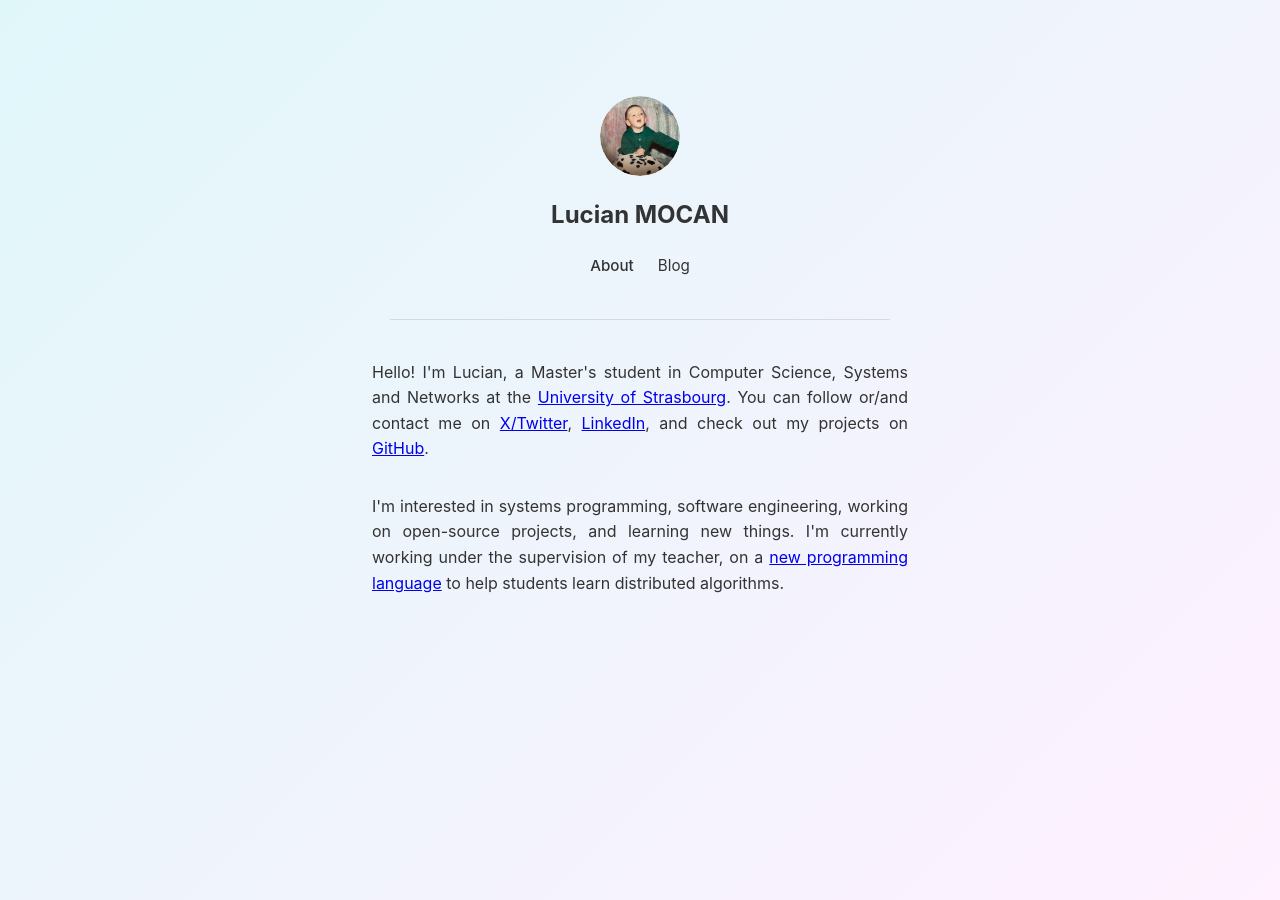
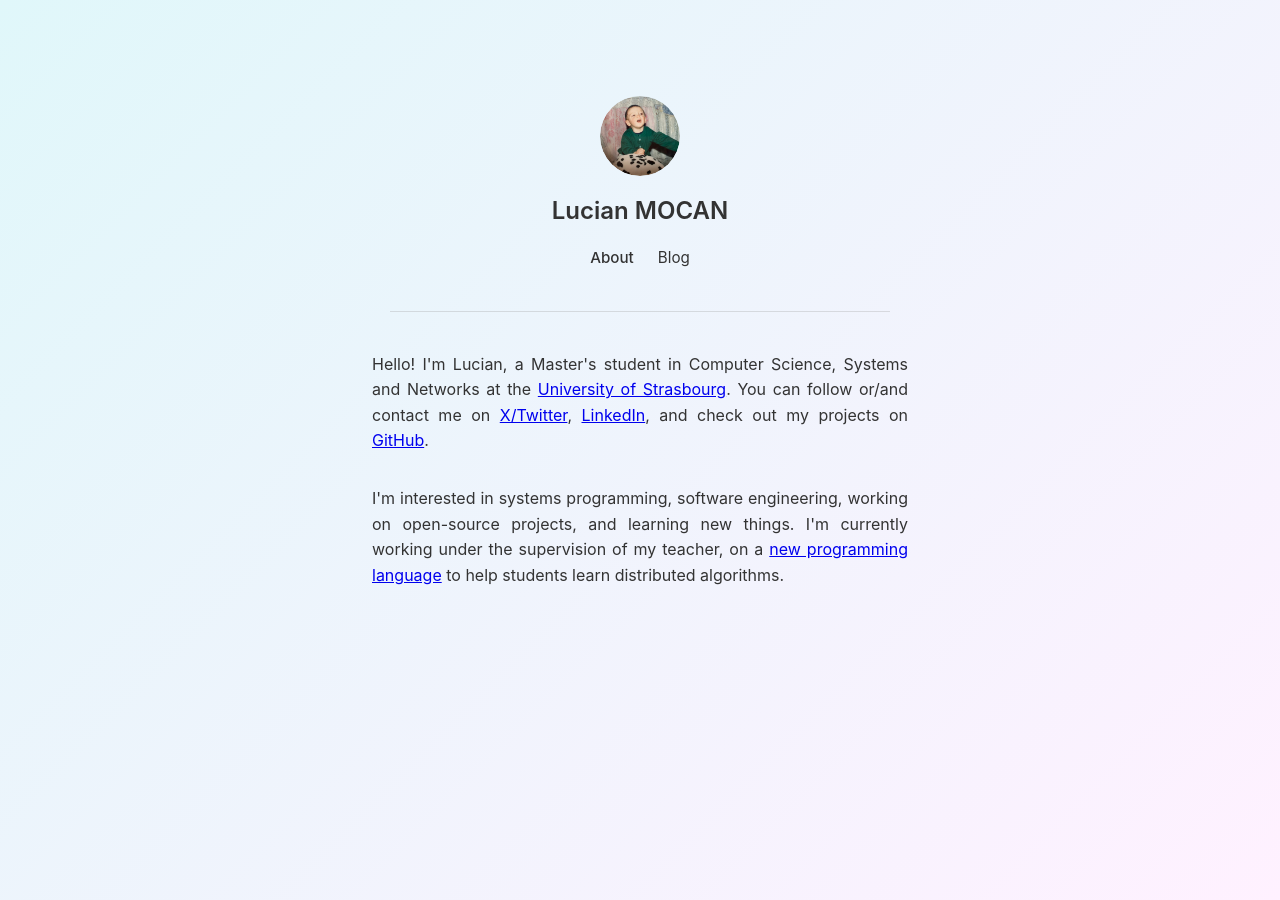
Before and after one commit to lucianmocan/lucianmocan.github.io, a Jekyll site: the page built from index.html, in a window 1280 px wide. Built offline with Jekyll 4.4.1, drawn with Linux system fonts in a browser that asks for light colours.

Commit message:
add custom excerpt, improve sizes

```diff
--- a/assets/css/_sass/_layout.scss
+++ b/assets/css/_sass/_layout.scss
@@ -83,8 +83,7 @@ header {
     max-width: 600px;
 }
 
-h1 {
-    font-size: 2rem;
+h2 {
     margin: 1rem 0;
     font-weight: 600;
 }
--- a/assets/css/style.css
+++ b/assets/css/style.css
@@ -75,8 +75,7 @@ header {
   max-width: 600px;
 }
 
-h1 {
-  font-size: 2rem;
+h2 {
   margin: 1rem 0;
   font-weight: 600;
 }
--- a/blog/index.html
+++ b/blog/index.html
@@ -12,7 +12,7 @@ layout: default
                     </div>
                 {% endif %}
                 <div class="post-content">
-                    <h2>{{ post.title }}</h2>
+                    <h3>{{ post.title }}</h3>
                     {% if post.tags %}
                     <div class="post-tags">
                         {% for tag in post.tags %}
@@ -21,6 +21,8 @@ layout: default
                                     <i class="fas fa-lightbulb"></i>
                                 {% elsif tag == "technical" %}
                                     <i class="fas fa-code"></i>
+                                {%  elsif tag == "english" or tag == "français" %}
+                                    <i class="fas fa-language"></i>
                                 {% endif %}
                                 {{ tag }}
                             </span>
@@ -28,7 +30,7 @@ layout: default
                     </div>
                 {% endif %}
                     <span class="post-date">{{ post.date | date: "%B %d, %Y" }}</span>
-                    <p class="post-excerpt">{{ post.excerpt | strip_html | truncatewords: 20 }}</p>
+                    <p class="post-excerpt">{{ post.excerpt | strip_html | truncatewords: 12 }}</p>
                     <a href="{{ post.url }}" class="read-more">Read More →</a>
                 </div>
             </div>
```
Also changed, not shown: _posts/2023-10-10-my-history.md (+1 -0 lines), _posts/2025-01-02-what-about-politics.md (+1 -0 lines).
